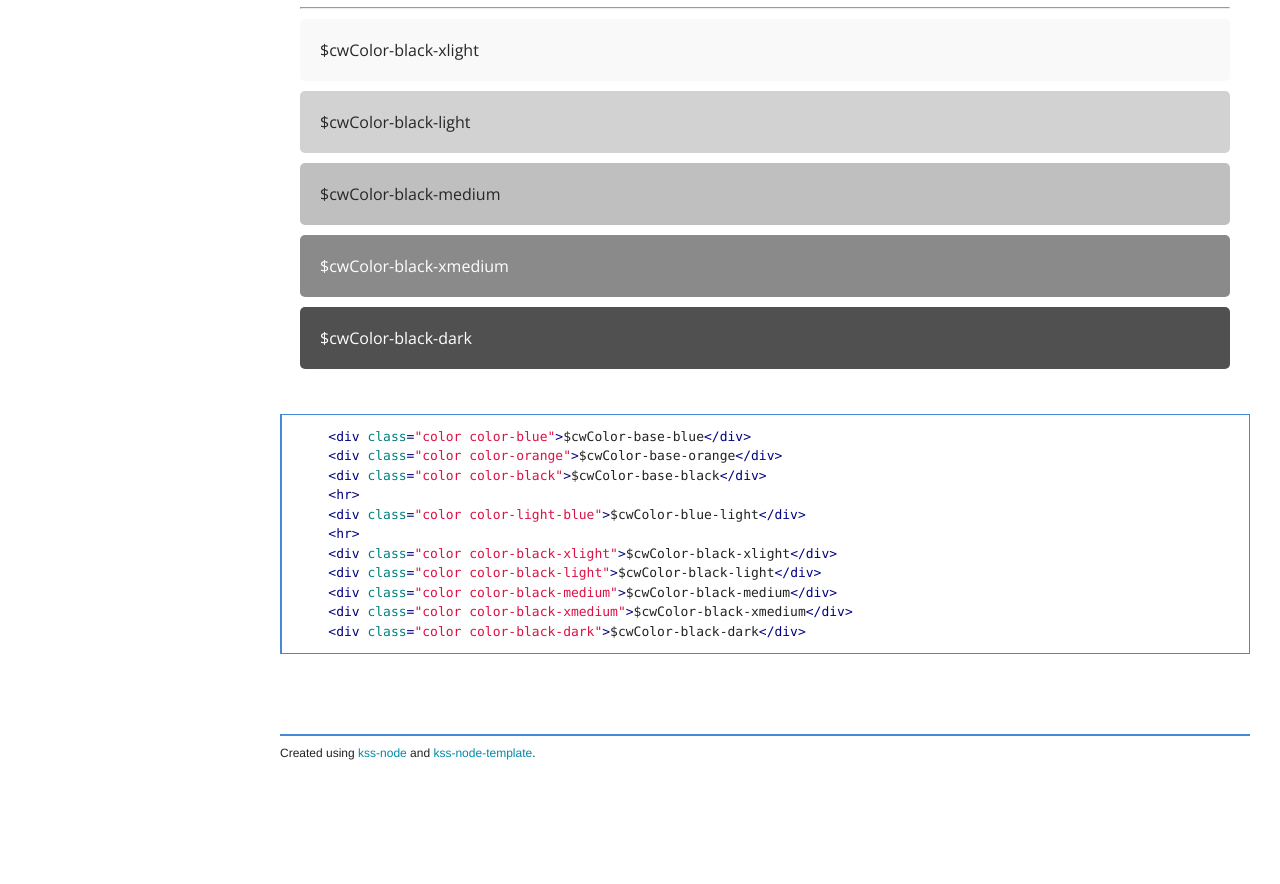
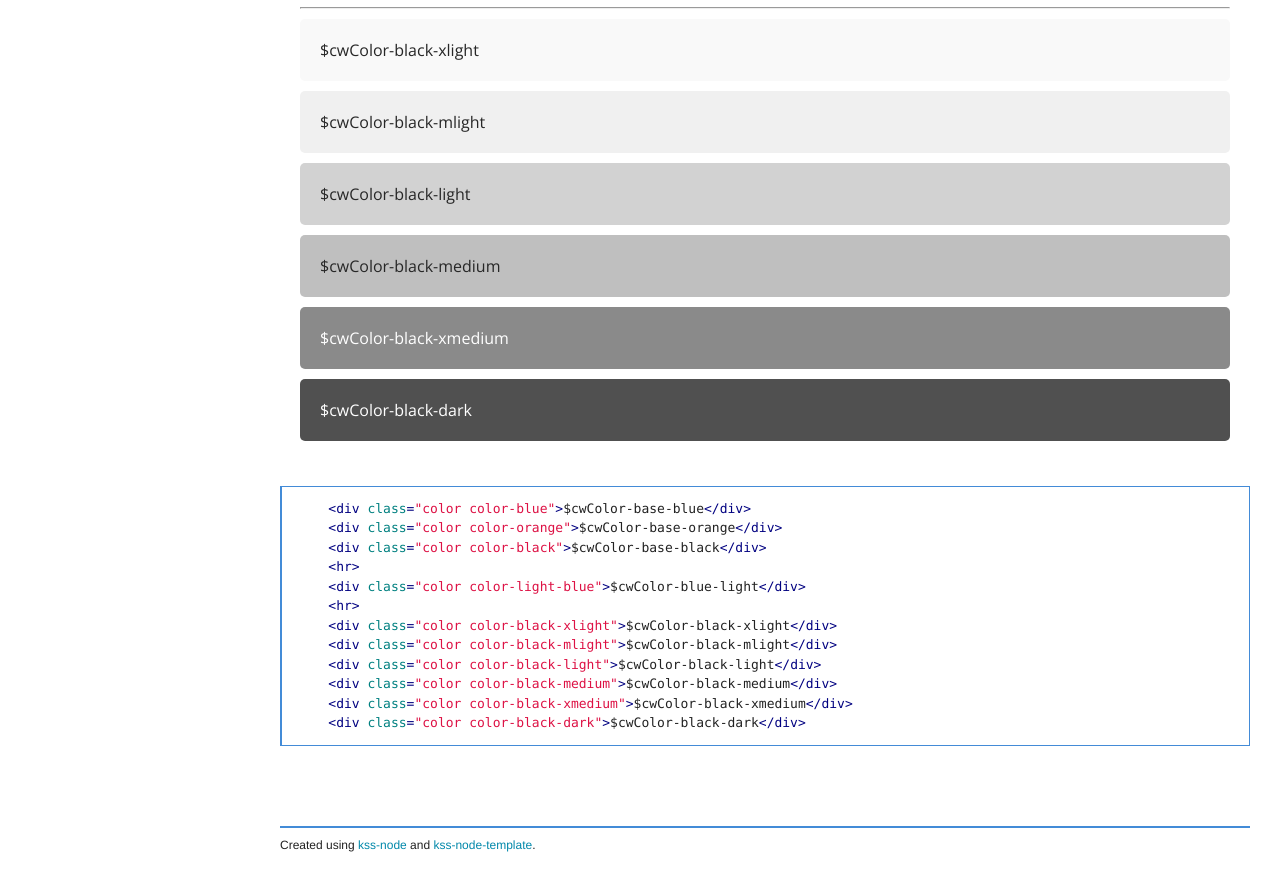
Before and after one commit to coverwallet/styleguide, a website: page styleguide/section-3.html in a window 1280 px wide. Shown: the part 600-1484 px from the top of the page. Before the commit the page ends 1392 px from the top, so only its background shows below. Drawn offline with nearby package versions, Linux system fonts and the light colour scheme.

Commit message:
new gray color: cwColor-gray-mlight

```diff
--- a/sass/_variables.scss
+++ b/sass/_variables.scss
@@ -6,6 +6,7 @@ $cwColor-base-orange: #f3a309;
 $cwColor-base-black: #000;
 
 $cwColor-black-xlight: lighten($cwColor-base-black, 97.5%);
+$cwColor-black-mlight: lighten($cwColor-base-black, 94.1%);
 $cwColor-black-light: lighten($cwColor-base-black, 82.4%);
 $cwColor-black-medium: lighten($cwColor-base-black, 75%);
 $cwColor-black-xmedium: lighten($cwColor-base-black, 54%);
@@ -86,6 +87,7 @@ Markup:
     <div class="color color-light-blue">$cwColor-blue-light</div>
     <hr>
     <div class="color color-black-xlight">$cwColor-black-xlight</div>
+    <div class="color color-black-mlight">$cwColor-black-mlight</div>
     <div class="color color-black-light">$cwColor-black-light</div>
     <div class="color color-black-medium">$cwColor-black-medium</div>
     <div class="color color-black-xmedium">$cwColor-black-xmedium</div>
--- a/sass/coverwallet-styleguide.scss
+++ b/sass/coverwallet-styleguide.scss
@@ -19,6 +19,10 @@
     }
     &.color-black-xlight {
         background-color: $cwColor-black-xlight;
+        color:$color-text;
+    }
+    &.color-black-mlight {
+        background-color: $cwColor-black-mlight;
         color:$color-text;
     }
     &.color-black-light {
--- a/styleguide/section-3.html
+++ b/styleguide/section-3.html
@@ -60,6 +60,7 @@
     <div class="color color-light-blue">$cwColor-blue-light</div>
     <hr>
     <div class="color color-black-xlight">$cwColor-black-xlight</div>
+    <div class="color color-black-mlight">$cwColor-black-mlight</div>
     <div class="color color-black-light">$cwColor-black-light</div>
     <div class="color color-black-medium">$cwColor-black-medium</div>
     <div class="color color-black-xmedium">$cwColor-black-xmedium</div>
@@ -74,6 +75,7 @@
     &lt;div class&#x3D;&quot;color color-light-blue&quot;&gt;$cwColor-blue-light&lt;/div&gt;
     &lt;hr&gt;
     &lt;div class&#x3D;&quot;color color-black-xlight&quot;&gt;$cwColor-black-xlight&lt;/div&gt;
+    &lt;div class&#x3D;&quot;color color-black-mlight&quot;&gt;$cwColor-black-mlight&lt;/div&gt;
     &lt;div class&#x3D;&quot;color color-black-light&quot;&gt;$cwColor-black-light&lt;/div&gt;
     &lt;div class&#x3D;&quot;color color-black-medium&quot;&gt;$cwColor-black-medium&lt;/div&gt;
     &lt;div class&#x3D;&quot;color color-black-xmedium&quot;&gt;$cwColor-black-xmedium&lt;/div&gt;
```
Also changed, not shown: styleguide/public/coverwallet-styleguide.css.
